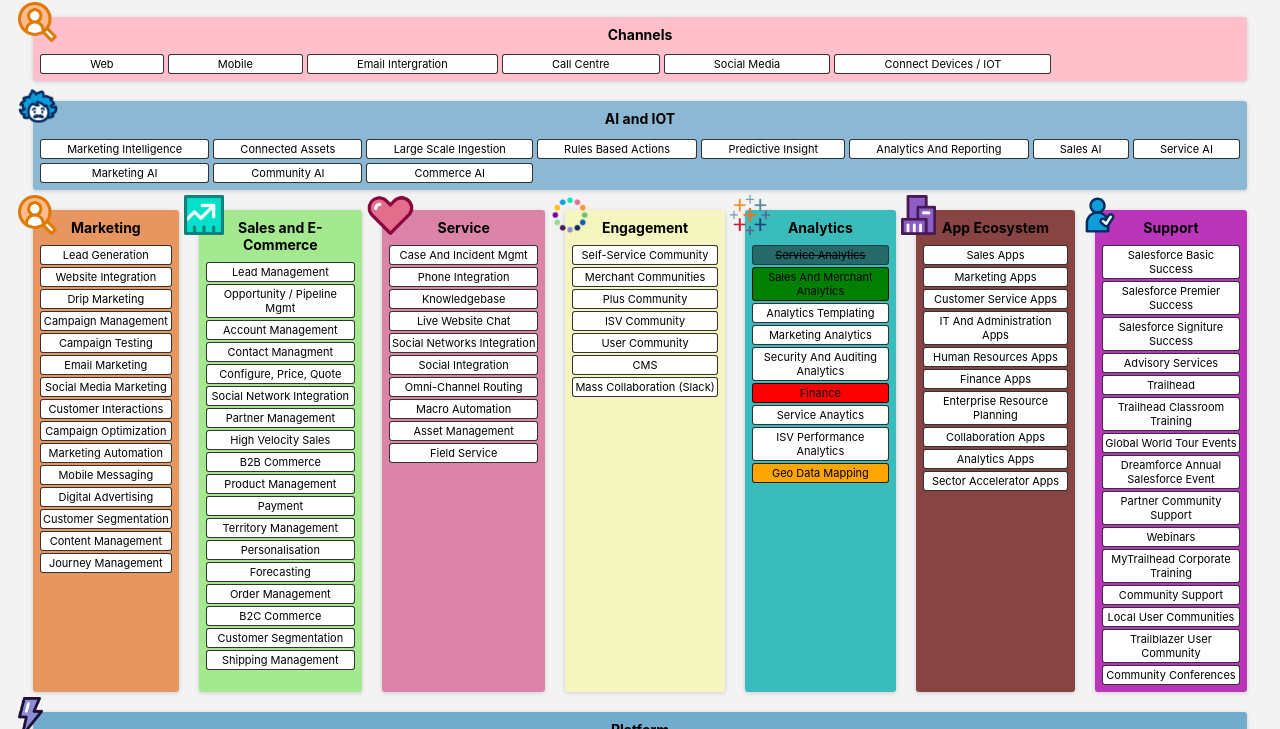
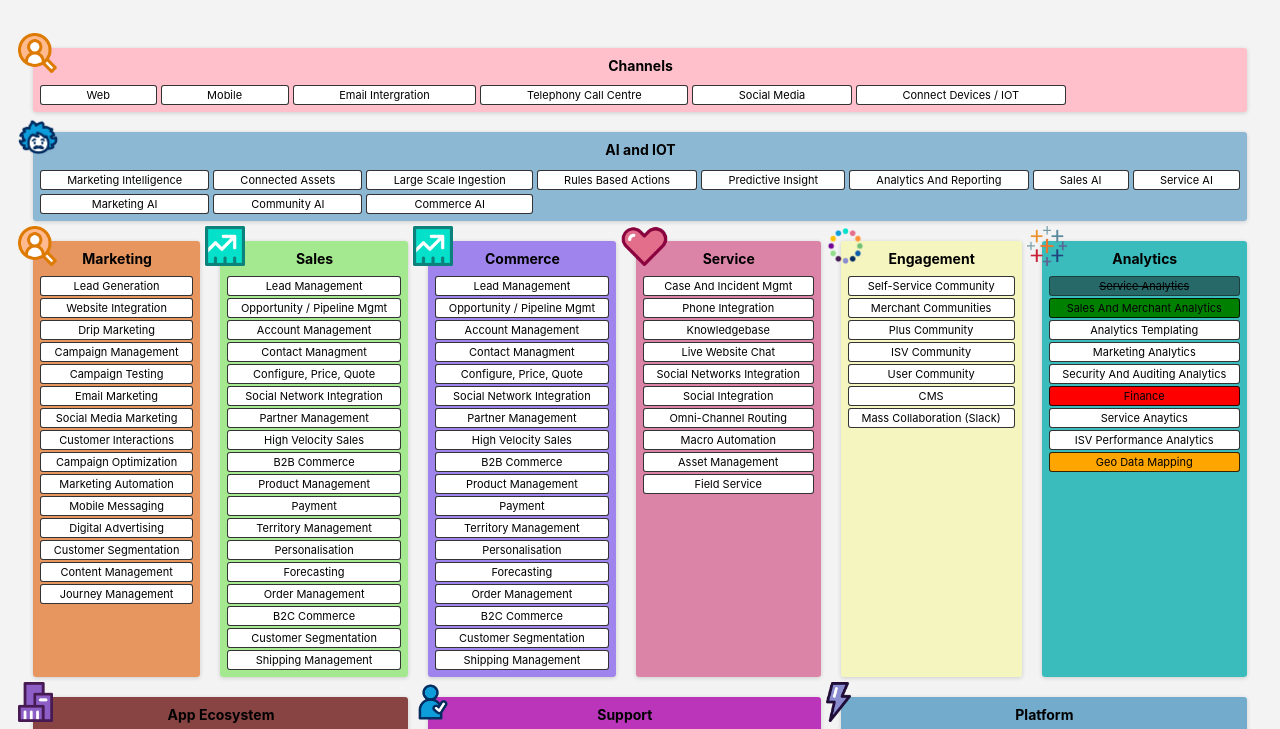
Before and after one commit to conrjac/SalesforceCapabilityMap, a plain HTML site: page index.html in a window 1280 px wide. Shown: the part 87-816 px from the top of the page. Drawn offline with Linux system fonts and the light colour scheme.

Commit message:
Layout Tweaks

```diff
--- a/index.html
+++ b/index.html
@@ -17,7 +17,7 @@
           <div><p>Web</p></div>
           <div><p>Mobile</p></div>
           <div><p>Email Intergration</p></div>
-          <div><p>Call Centre</p></div>
+          <div><p>Telephony Call Centre</p></div>
           <div><p>Social Media</p></div>
           <div><p>Connect Devices / IOT</p></div>
         </div>
@@ -60,9 +60,33 @@
           <div><p>Journey Management</p></div>
         </div>
       </div>
-      <div class="subcontainer salesandecommerce">
+      <div class="subcontainer sales">
         <img src="images/sales.png" />
-        <h1>Sales and E-Commerce</h1>
+        <h1>Sales</h1>
+        <div class="items">
+          <div><p>Lead Management</p></div>
+          <div><p>Opportunity / Pipeline Mgmt</p></div>
+          <div><p>Account Management</p></div>
+          <div><p>Contact Managment</p></div>
+          <div><p>Configure, Price, Quote</p></div>
+          <div><p>Social Network Integration</p></div>
+          <div><p>Partner Management</p></div>
+          <div><p>High Velocity Sales</p></div>
+          <div><p>B2B Commerce</p></div>
+          <div><p>Product Management</p></div>
+          <div><p>Payment</p></div>
+          <div><p>Territory Management</p></div>
+          <div><p>Personalisation</p></div>
+          <div><p>Forecasting</p></div>
+          <div><p>Order Management</p></div>
+          <div><p>B2C Commerce</p></div>
+          <div><p>Customer Segmentation</p></div>
+          <div><p>Shipping Management</p></div>
+        </div>
+      </div>
+      <div class="subcontainer commerce">
+        <img src="images/sales.png" />
+        <h1>Commerce</h1>
         <div class="items">
           <div><p>Lead Management</p></div>
           <div><p>Opportunity / Pipeline Mgmt</p></div>
@@ -168,7 +192,7 @@
       <div class="subcontainer platform">
         <img src="images/platform.png" />
         <h1>Platform</h1>
-        <div class="items fullwidth">
+        <div class="items">
           <div><p>AI Tooling</p></div>
           <div><p>API</p></div>
           <div><p>Auditing and Logging</p></div>
--- a/style.css
+++ b/style.css
@@ -18,7 +18,7 @@
 }
 
 .header>h1 {
-    font-size: 20px;
+    font-size: 32px;
     text-align: center;
 }
 
@@ -35,11 +35,11 @@
     display: grid;
     /* grid-template-columns: auto auto auto auto auto;*/
     grid-template-areas:
-        'channels channels channels channels channels channels channels'
-        'aiandiot aiandiot aiandiot aiandiot aiandiot aiandiot aiandiot'
-        'marketing salesandecommerce service engagement analytics appsecosystem support'
-        'platform platform platform platform platform platform platform'
-        'itegration itegration itegration itegration itegration itegration itegration';
+        'channels channels channels channels channels channels'
+        'aiandiot aiandiot aiandiot aiandiot aiandiot aiandiot'
+        'marketing sales commerce service engagement analytics'
+        'appsecosystem appsecosystem support support platform platform'
+        'itegration itegration itegration itegration itegration itegration';
     gap: 20px;
     padding: 5px;
     margin: 20px;
@@ -55,6 +55,7 @@
 .subcontainer>h1 {
     text-align: center;
     margin-top: -40px;
+    margin-left: 1px;
 }
 
 .subcontainer>img {
@@ -118,9 +119,14 @@
     background-color: rgba(230, 128, 61, 0.8);
 }
 
-.salesandecommerce {
-    grid-area: salesandecommerce;
+.sales {
+    grid-area: sales;
     background-color: rgba(146, 231, 120, 0.8);
+}
+
+.commerce {
+    grid-area: commerce;
+    background-color: #8a69eccc;
 }
 
 .service {
```
